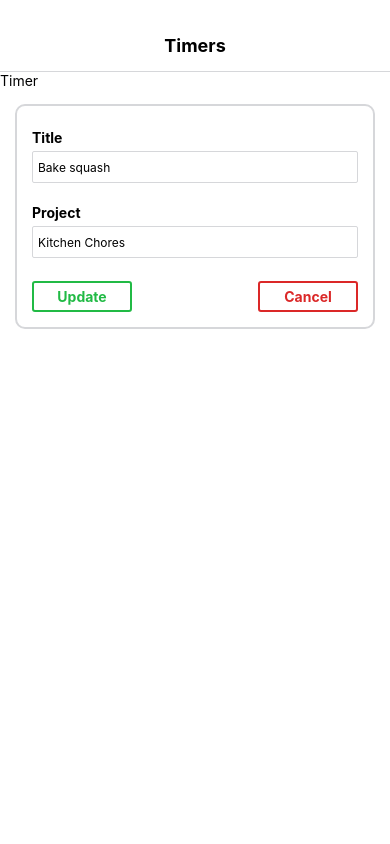
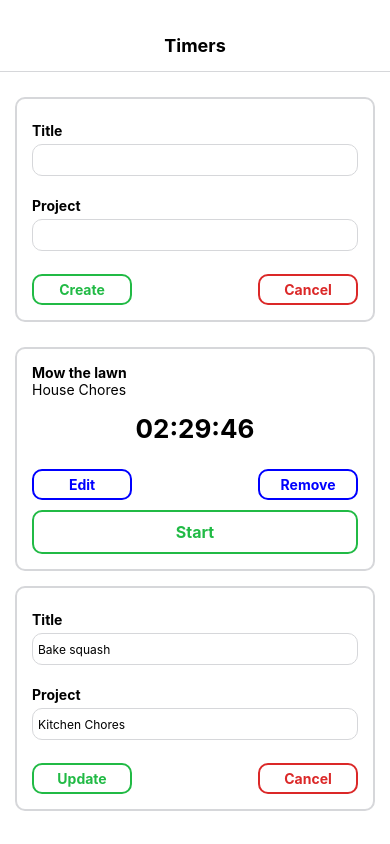
Before and after one commit to MajorPayne36/rodina, a React Native app: screen / in a window 390 px wide. Built offline with nearby package versions, Linux system fonts and the light colour scheme.

Commit message:
Created static version

```diff
--- a/App.js
+++ b/App.js
@@ -1,4 +1,5 @@
 import React from 'react';
+import 'react-native-get-random-values';
 
 import TimeTrackingApp from './src/code/time-tracking/TimeTrackingApp'
 import WeatherApp from './src/code/weather/WeatherApp';
--- a/package.json
+++ b/package.json
@@ -17,7 +17,9 @@
     "react": "17.0.1",
     "react-dom": "17.0.1",
     "react-native": "0.64.3",
-    "react-native-web": "0.17.1"
+    "react-native-get-random-values": "^1.7.2",
+    "react-native-web": "0.17.1",
+    "uuid": "^8.3.2"
   },
   "devDependencies": {
     "@babel/core": "^7.12.9"
--- a/src/code/time-tracking/TimeTrackingApp.jsx
+++ b/src/code/time-tracking/TimeTrackingApp.jsx
@@ -11,7 +11,7 @@ function TimeTrackingApp() {
                 <Text style={styles.title}>Timers</Text>
             </View>
             <ScrollView style={styles.timerList}>
-                <ToggleableTimerForm />
+                <ToggleableTimerForm isOpen={true} />
                 <EditableTimer
                     id='1'
                     title='Mow the lawn'
--- a/src/code/time-tracking/components/EditableTimer.jsx
+++ b/src/code/time-tracking/components/EditableTimer.jsx
@@ -17,8 +17,7 @@ function EditableTimer({
     return (
       <TimerForm
         id={id}
-        title=
-        {title}
+        title={title}
         project={project}
       />
     );
@@ -28,7 +27,7 @@ function EditableTimer({
       id={id}
       title={title}
       project={project}
-      elasped={elapsed}
+      elapsed={elapsed}
       isRunning={isRunning}
     />
   );
--- a/src/code/time-tracking/components/Timer.jsx
+++ b/src/code/time-tracking/components/Timer.jsx
@@ -1,14 +1,55 @@
 import { StyleSheet, Text, View } from 'react-native'
 import React from 'react'
 
-const Timer = () => {
+// * Local imports
+import TimerButton from './TimerButton'
+import { millisecondsToHuman } from '../utils/TimerUtils';
+
+const Timer = ({ title, project, elapsed }) => {
+
+  const elaspedString = millisecondsToHuman(elapsed);
+
   return (
-    <View>
-      <Text>Timer</Text>
+    <View style={styles.timerContaier}>
+      <Text style={styles.title}>{title}</Text>
+      <Text>{project}</Text>
+      <Text style={styles.elaspedTime}>{elaspedString}</Text>
+      <View style={styles.buttonGroup}>
+        <TimerButton color='blue' small title='Edit' />
+        <TimerButton color='blue' small title='Remove' />
+      </View>
+      <TimerButton color='#21BA45' title='Start' />
     </View>
   )
 }
 
 export default Timer
 
-const styles = StyleSheet.create({})
+const styles = StyleSheet.create({
+  timerContaier:{
+    backgroundColor: 'white',
+    borderColor: '#d6d7da',
+    borderWidth: 2,
+    borderRadius: 10,
+    padding: 15,
+    margin: 15,
+    marginBottom: 0,
+  },
+
+  title:{
+    fontSize: 14,
+    fontWeight: 'bold',
+  },
+
+  elaspedTime:{
+    fontSize: 26,
+    fontWeight: 'bold',
+    textAlign: 'center',
+    paddingVertical: 15,
+  },
+
+  buttonGroup:{
+    flexDirection: 'row',
+    justifyContent: 'space-between',
+  },
+})
--- a/src/code/time-tracking/components/TimerButton.jsx
+++ b/src/code/time-tracking/components/TimerButton.jsx
@@ -27,7 +27,7 @@ const styles = StyleSheet.create({
         marginTop: 10,
         minWidth: 100,
         borderWidth: 2,
-        borderRadius: 3,
+        borderRadius: 10,
     },
 
     small:{
--- a/src/code/time-tracking/components/TimerForm.jsx
+++ b/src/code/time-tracking/components/TimerForm.jsx
@@ -63,7 +63,7 @@ const styles = StyleSheet.create({
 
     textInputContainer: {
         borderColor: '#D6D7DA',
-        borderRadius: 2,
+        borderRadius: 10,
         borderWidth: 1,
         marginBottom: 5,
     },
--- a/src/code/time-tracking/components/ToggleableTimerForm.jsx
+++ b/src/code/time-tracking/components/ToggleableTimerForm.jsx
@@ -1,12 +1,28 @@
+import { StyleSheet, Text, View } from 'react-native'
 import React from 'react'
-import { Text, View } from 'react-native'
 
-function ToggleableTimerForm() {
+// * Import local components
+import TimerForm from './TimerForm'
+import TimerButton from './TimerButton'
+
+
+const ToggleableTimerForm = ({isOpen}) => {
   return (
-    <View>
-
+    <View style={[styles.container, !isOpen && styles.buttonPadding]}>
+      {isOpen ? <TimerForm /> : <TimerButton title='+' color='black' />}
     </View>
   )
 }
 
 export default ToggleableTimerForm
+
+const styles = StyleSheet.create({
+  container:{
+    paddingVertical: 10,
+  },
+
+  buttonPadding:{
+    paddingHorizontal: 15,
+  },
+
+})
--- /dev/null
+++ b/src/code/time-tracking/utils/TimerUtils.js
@@ -0,0 +1,36 @@
+
+import { v4 as uuid } from 'uuid';
+
+export const millisecondsToHuman = ms => {
+    const seconds = Math.floor((ms / 1000) % 60);
+    const minutes = Math.floor((ms / 1000 / 60) % 60);
+    const hours = Math.floor(ms / 1000 / 60 / 60);
+
+    const humanized = [
+        pad(hours.toString(), 2),
+        pad(minutes.toString(), 2),
+        pad(seconds.toString(), 2),
+    ].join(':');
+
+    return humanized;
+};
+
+const pad = (numberString, size) => {
+    let padded = numberString;
+    while (padded.length < size) {
+        padded = `0${padded}`;
+    }
+    return padded;
+};
+
+export const newTimer = (attrs = {}) => {
+    const timer = {
+        title: attrs.title || 'Timer',
+        project: attrs.project || 'Project',
+        id: uuid(),
+        elapsed: 0,
+        isRunning: false,
+    };
+
+    return timer;
+};
```
Also changed, not shown: 1 other file (tests, documents, lock files or other folders).
